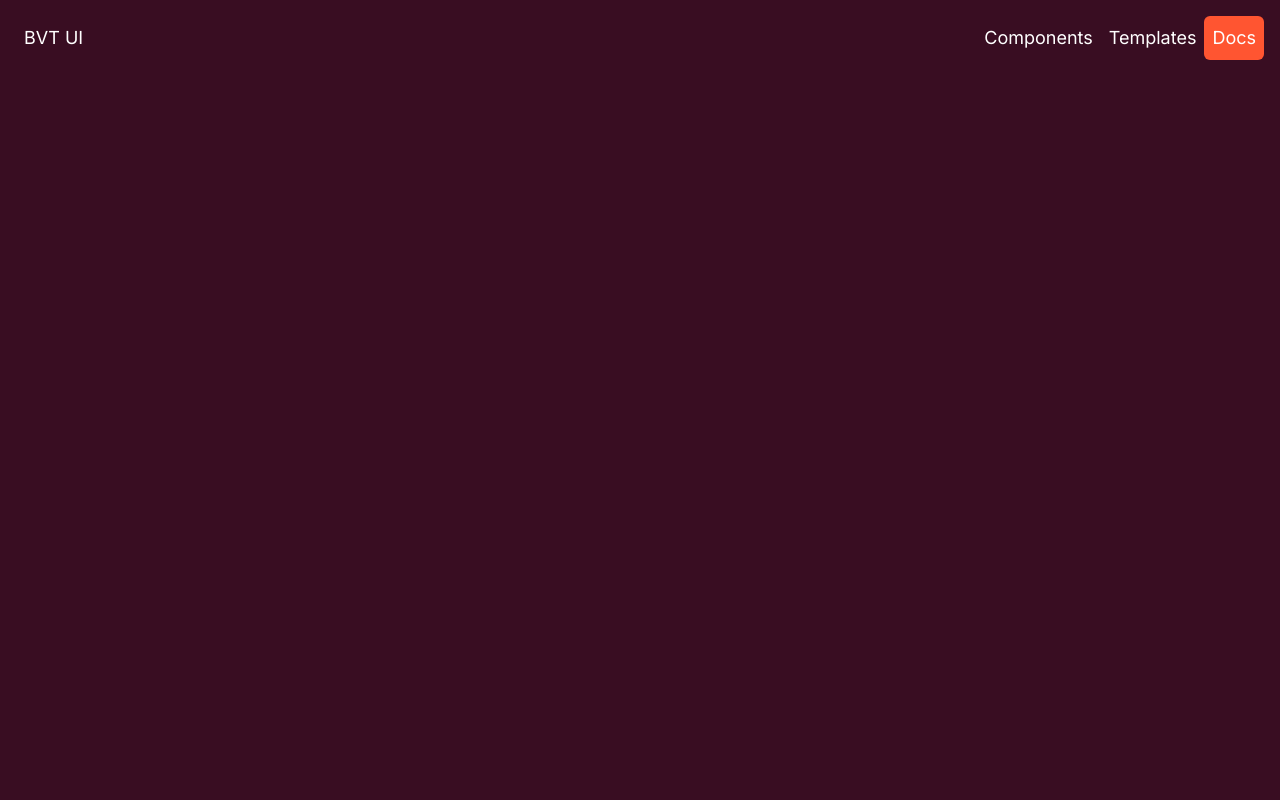
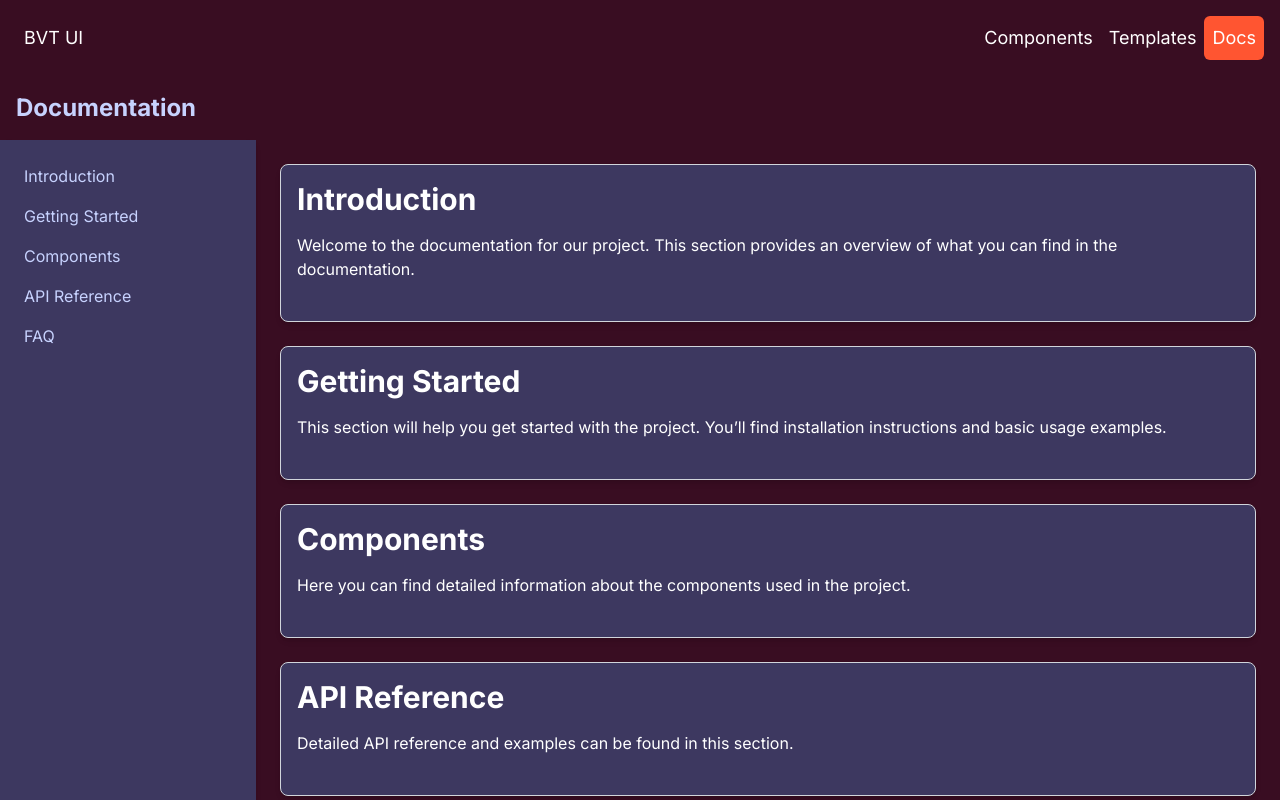
Before and after one commit to Bay-Valley-Tech-Code-Academy/UI-Components-Kit, a Next.js app: page /doc in a window 1280 px wide. Shown: the top 800 px of the page. Built offline with nearby package versions, Linux system fonts and the light colour scheme.

Commit message:
Basic Layout for Docs page

```diff
--- a/src/app/doc/page.js
+++ b/src/app/doc/page.js
@@ -1,9 +1,120 @@
 import Navbar from "../components/navbar";
 
-export default function Home() {
+export default function DocumentationLayout() {
   return (
-    <div className="">
-      <Navbar/>
+    <div className="min-h-screen flex flex-col">
+      {/* Header */}
+      <header>
+        <Navbar />
+        <h1 className="text-indigo-200 text-2xl font-bold p-4">Documentation</h1>
+      </header>
+
+      {/* Main Content Area */}
+      <div className="flex flex-1">
+        {/* Sidebar */}
+        <aside className="w-64 bg-[#3D3860] shadow-md p-6">
+          <nav>
+            <ul className="space-y-4">
+              <li>
+                <a
+                  href="#introduction"
+                  className="text-indigo-200 hover:text-orange-400"
+                >
+                  Introduction
+                </a>
+              </li>
+              <li>
+                <a
+                  href="#getting-started"
+                  className="text-indigo-200 hover:text-orange-400"
+                >
+                  Getting Started
+                </a>
+              </li>
+              <li>
+                <a
+                  href="#components"
+                  className="text-indigo-200 hover:text-orange-400"
+                >
+                  Components
+                </a>
+              </li>
+              <li>
+                <a
+                  href="#api-reference"
+                  className="text-indigo-200 hover:text-orange-400"
+                >
+                  API Reference
+                </a>
+              </li>
+              <li>
+                <a
+                  href="#faq"
+                  className="text-indigo-200 hover:text-orange-400"
+                >
+                  FAQ
+                </a>
+              </li>
+            </ul>
+          </nav>
+        </aside>
+
+        {/* Main Content */}
+        <main className="flex-1 p-6 space-y-6">
+          {/* Introduction Section */}
+          <section id="introduction">
+            <div className="p-4 border border-gray-300 rounded-lg bg-[#3D3860] shadow-md">
+              <h2 className="text-3xl font-bold mb-4 text-[#ffffff]">Introduction</h2>
+              <p className="mb-6 text-[#ffffff]">
+                Welcome to the documentation for our project. This section
+                provides an overview of what you can find in the documentation.
+              </p>
+            </div>
+          </section>
+
+          {/* Getting Started Section */}
+          <section id="getting-started">
+            <div className="p-4 border border-gray-300 rounded-lg bg-[#3D3860] shadow-md">
+              <h2 className="text-3xl font-bold mb-4 text-[#ffffff]">Getting Started</h2>
+              <p className="mb-6 text-[#ffffff]">
+                This section will help you get started with the project. You’ll
+                find installation instructions and basic usage examples.
+              </p>
+            </div>
+          </section>
+
+          {/* Components Section */}
+          <section id="components">
+            <div className="p-4 border border-gray-300 rounded-lg bg-[#3D3860] shadow-md">
+              <h2 className="text-3xl font-bold mb-4 text-[#ffffff]">Components</h2>
+              <p className="mb-6 text-[#ffffff]">
+                Here you can find detailed information about the components used
+                in the project.
+              </p>
+            </div>
+          </section>
+
+          {/* API Reference Section */}
+          <section id="api-reference">
+            <div className="p-4 border border-gray-300 rounded-lg bg-[#3D3860] shadow-md">
+              <h2 className="text-3xl font-bold mb-4 text-[#ffffff]">API Reference</h2>
+              <p className="mb-6 text-[#ffffff]">
+                Detailed API reference and examples can be found in this section.
+              </p>
+            </div>
+          </section>
+
+          {/* FAQ Section */}
+          <section id="faq">
+            <div className="p-4 border border-gray-300 rounded-lg bg-[#3D3860] shadow-md">
+              <h2 className="text-3xl font-bold mb-4 text-[#ffffff]">FAQ</h2>
+              <p className="mb-6 text-[#ffffff]">
+                Answers to frequently asked questions are provided here.
+              </p>
+            </div>
+          </section>
+        </main>
+      </div>
     </div>
   );
 }
```
